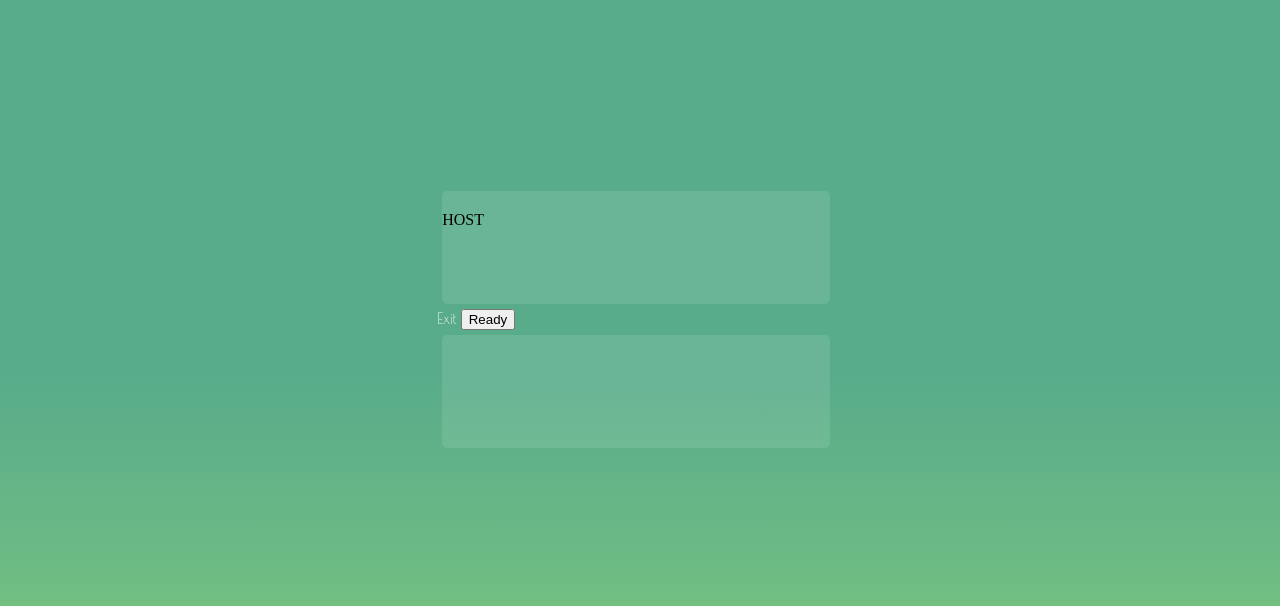
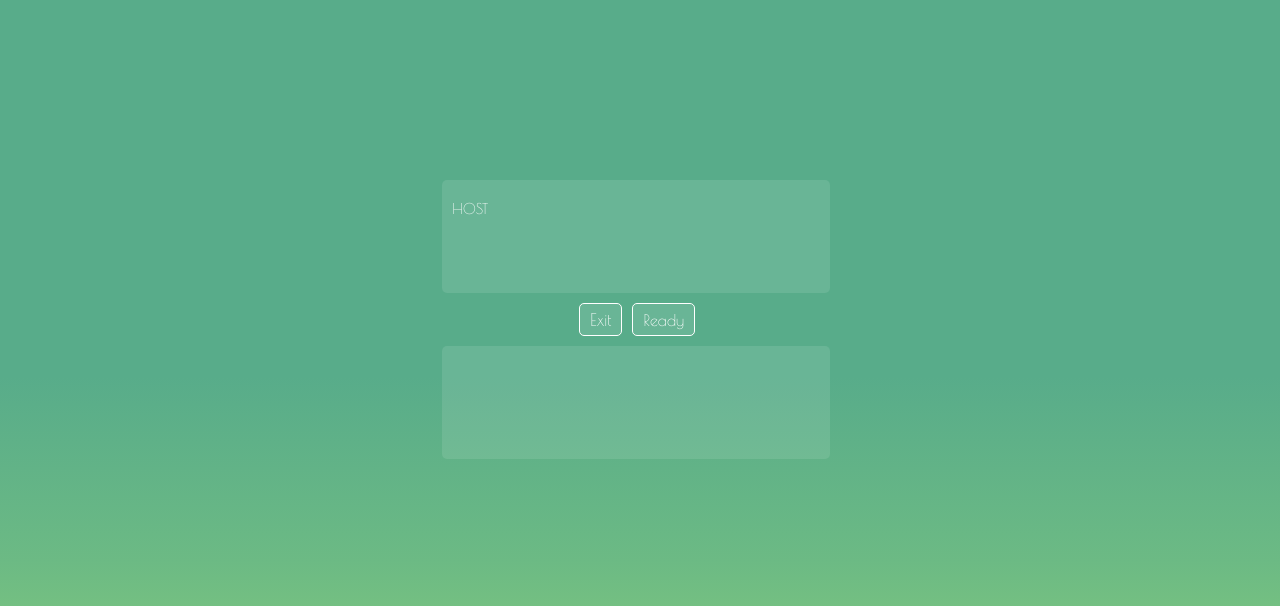
Before and after one commit to RaeanneVillanueva/Chess, a Node server app: page /play/online in a window 1280 px wide. Shown: the part 80-686 px from the top of the page. Run offline with Node 20, Linux system fonts and the light colour scheme; the visitor is signed in with stand-in values (Sample User, id 1); some libraries are stand-ins or nearby versions.

Commit message:
fixed online-mode

```diff
--- a/public/css/online-mode.css
+++ b/public/css/online-mode.css
@@ -19,7 +19,7 @@
     transform: scale(1.1);
   }
 
-a {
+a, span {
     text-decoration: none;
     color: white;
     font-family: poiret;
@@ -65,8 +65,6 @@ div.nav {
     font-weight: bold;
     text-align: right;
     margin-right: 10px;
-
-
 }
 
 .nav-a {
@@ -79,8 +77,6 @@ div.nav {
     font-weight: lighter;
     float: right;
     margin-right: 10px;
-
-
 }
 
 .nav-a:hover {
@@ -214,3 +210,53 @@ div.my-profile {
     color: white;
     padding: 10px;
 }
+
+.ready-player1 {
+    margin-left: 10px;
+    font-size: 11pt;
+}
+
+.ready-player2 {
+    margin-left: 10px;
+    font-size: 11pt;
+}
+
+#prepare {
+    display: flex;
+    flex-direction: row;
+    align-content: center;
+    justify-content: center;
+}
+
+#readyButton {
+    border: 1px white solid;
+    border-radius: 5px;
+    padding: 5px 10px;
+    margin: 5px;
+    background: rgba(255, 255, 255, 0.1);
+    color: white;
+    font-family: poiret;
+    font-size: 12pt;
+    cursor: pointer;
+}
+
+#readyButton:hover {
+    background: #58AC8A;
+    font-weight: bold;
+}
+
+.exit-game {
+    font-size: 13pt;
+    border: 1px solid white;
+    padding: 5px 10px;
+    border-radius: 5px;
+    background: rgba(255, 255, 255, 0.1);
+    cursor:pointer;
+    margin: 5px;
+}
+
+.exit-game:hover {
+    color: red;
+    font-weight: bold;
+    background: #58AC8A;
+}
--- a/views/online-mode.hbs
+++ b/views/online-mode.hbs
@@ -59,7 +59,7 @@
 
             <div class="my-profile">
                 <span id="p1Name" class="my-info">{{player1}}</span>
-                <span class="ready-player1" style="display:none"> Ready</span>
+                <span class="ready-player1" style="display:none">Ready</span>
                 {{!-- <span class="my-info" id="rank">Rank: <span class="opponent-info" id="rank">{{elo}}</span></span> --}}
             </div>
         </div>
```
